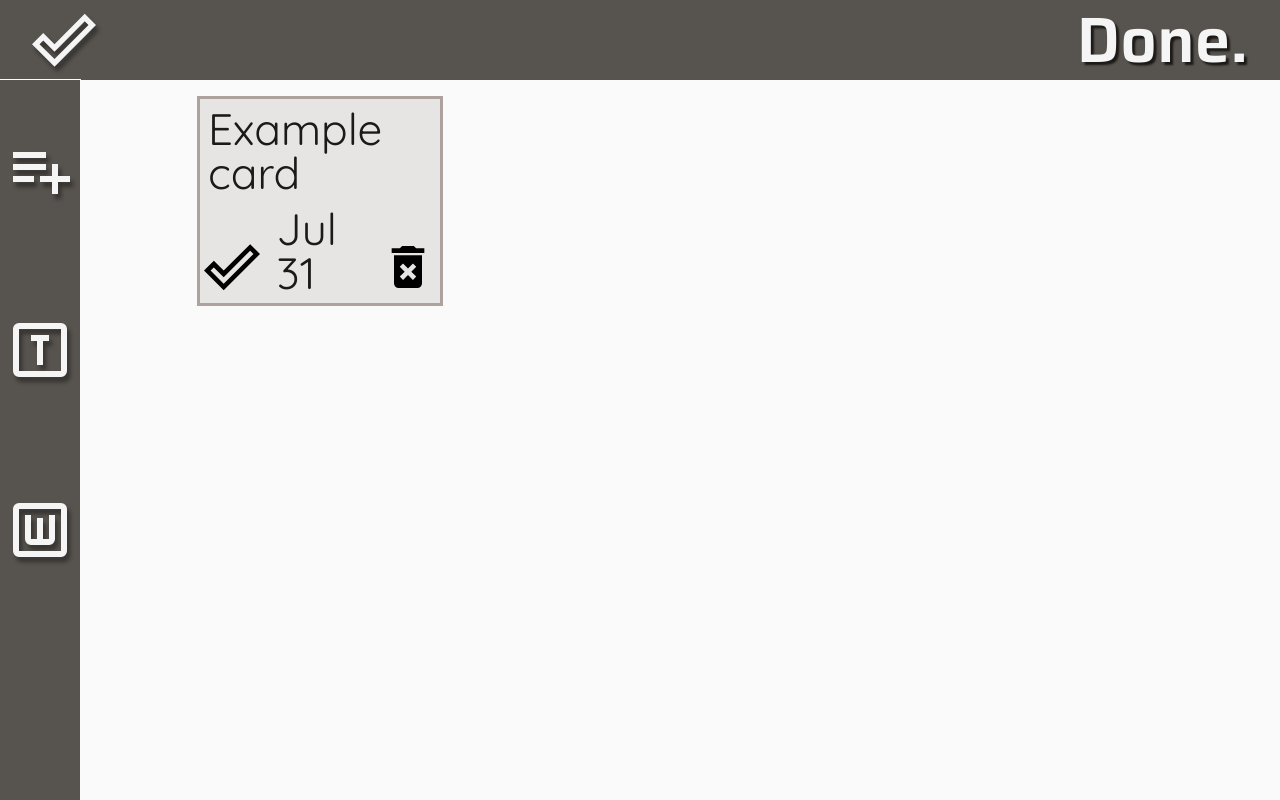
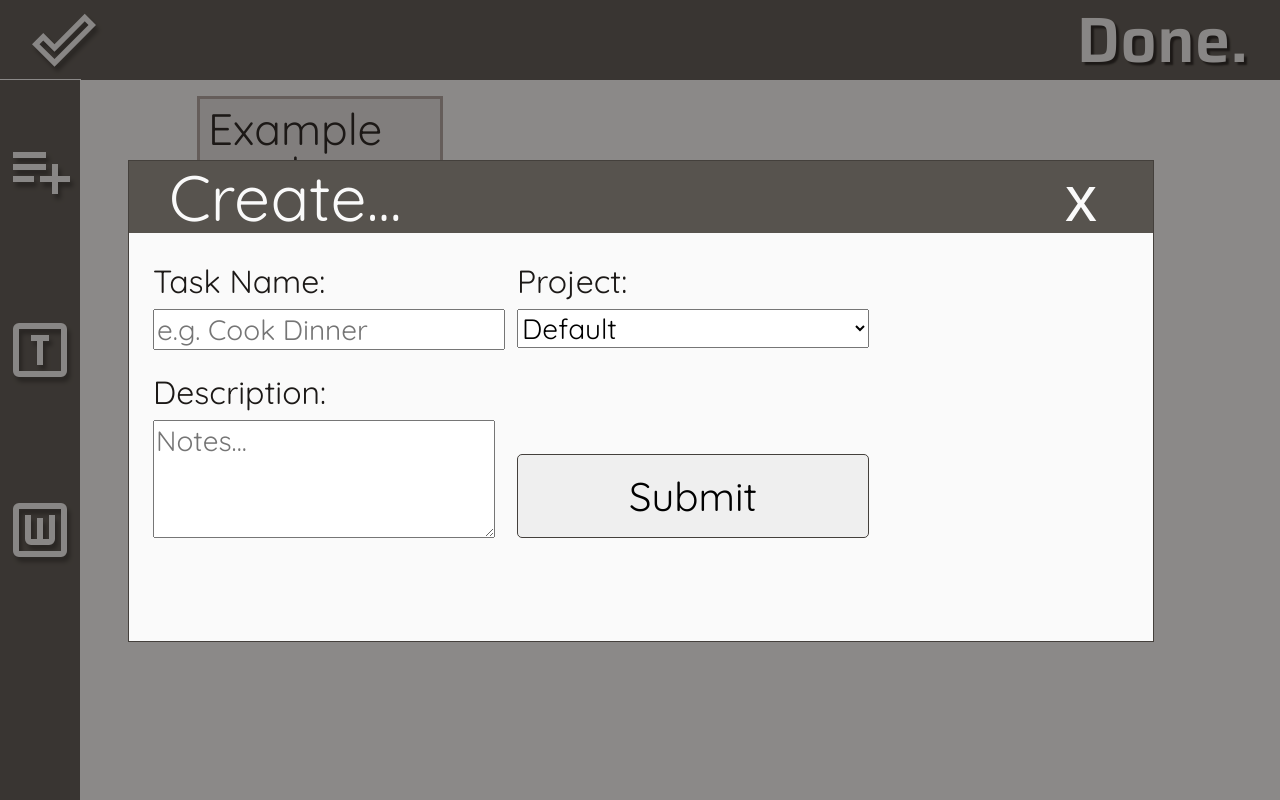
Before and after one commit to Gatteber/todo-app, a website built with webpack: page dist/index.html in a window 1280 px wide. Built offline with nearby package versions, Linux system fonts and the light colour scheme; files whose address does not match are found by name.

Commit message:
styled modal forms for desktop.

```diff
--- a/src/index.js
+++ b/src/index.js
@@ -34,8 +34,8 @@ const navBarEventControl = (() => {
 //app main module
 const mainApp = (() => {
     console.log("I'm from index");
-    // modalRender.render();
-    // modalRender.newItem();
+    modalRender.render();
+    modalRender.newItem();
     // modalRender.newProject();
 
 })();
--- a/src/scss/_modal.scss
+++ b/src/scss/_modal.scss
@@ -9,7 +9,6 @@
     height: 100%;
     background-color: colors.$stone900;
     opacity: 0.5;
-
 }
 
 .modal-card {
@@ -45,7 +44,6 @@
             height: 2.5rem;
             border: none;
         }
-
     }
 
     .modal-form {
@@ -97,13 +95,10 @@
     .modal-card {
         left: 5rem;
 
-
         .modal-card-header {
             background-color: colors.$stone600;
-            // background-color: red;
             justify-content: space-between;
             padding: 0 2.5rem 0 2.5rem;
-
 
             .modal-header-text {
                 font-size: 4rem;
@@ -114,7 +109,6 @@
                 height: 4.5rem;
                 font-size: 4rem;
             }
-
         }
 
         .modal-form {
@@ -151,3 +145,64 @@
         }
     }
 }
+
+@include breakpoints.desktop {
+    .modal-card {
+        left: 8rem;
+
+        .modal-form {
+            display: grid;
+            grid-template-rows: (1rem, 2rem 1rem, 2rem);
+            grid-template-columns: repeat( 2, 22rem);
+            grid-template-areas:
+            "itemN projN"
+            "item proj"
+            "descN ."
+            "desc  submit";
+
+            margin: none;
+            padding: none;
+
+            .item-name-label, .proj-name-label {
+                grid-area: itemN;
+            }
+
+            #itemName, #projName {
+                grid-area: item;
+            }
+
+            .item-desc-label {
+                grid-area: descN;
+            }
+
+            #itemDesc {
+                grid-area: desc;
+            }
+
+            .item-dropdown-label {
+                grid-area: projN;
+            }
+
+            .item-dd-label {
+                margin-top: -0.01rem;
+                align-self: start;
+                grid-area: proj;
+            }
+
+            .item-submit {
+                align-self: end;
+                grid-area: submit;
+            }
+
+            .proj-submit {
+                grid-area: desc;
+            }
+        }
+
+
+    }
+
+
+
+
+}
--- a/src/scss/_navbar.scss
+++ b/src/scss/_navbar.scss
@@ -23,7 +23,6 @@
     @include breakpoints.tablet {
         font-size: 2.75rem;
     }
-
 }
 
 .nav-proj-menu {
@@ -50,3 +49,26 @@
         font-size: 2.5rem;
     }
 }
+
+@include breakpoints.desktop {
+    .nav-add-menu {
+        top: 5.45rem;
+        left: 13.55rem;
+        bottom: none;
+        border: 1px solid colors.$stone50;
+
+        .nav-menu-add-i, .nav-menu-add-p {
+            padding: 0.5rem 0 0 1rem;
+        }
+    }
+
+    .nav-proj-menu {
+        left: 13.55rem;
+        bottom: 0vh;
+
+        .proj-item {
+            padding: 0.5rem 0 0 1rem;
+        }
+    }
+
+}
```
Also changed, not shown: dist/main.js.
